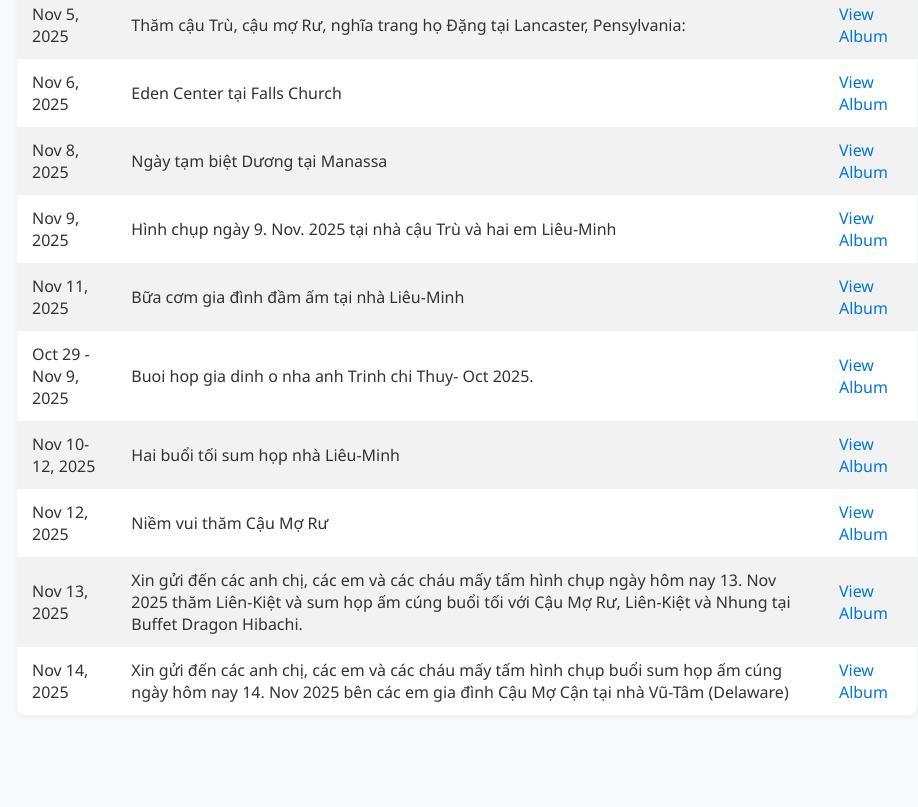
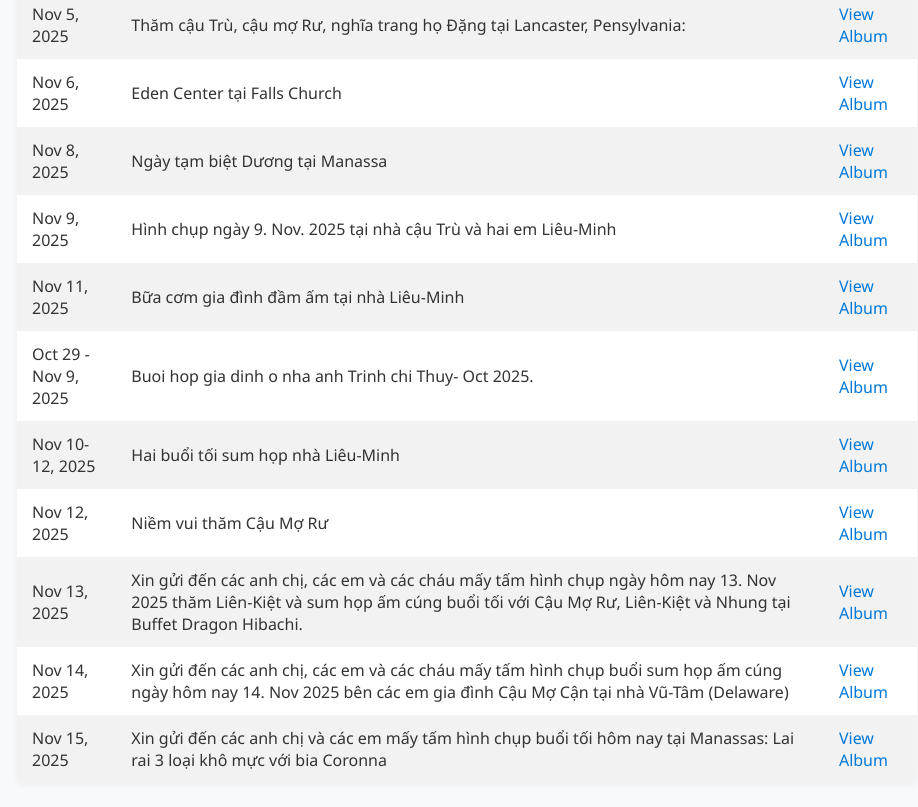
Before and after one commit to rtp27609/FamilyReunion, a plain HTML site: page index.html in a window 1280 px wide. Shown: the part 1394-2201 px from the top of the page, without its empty margins (173-1091 px from the left). Before the commit the page ends 2139 px from the top, so only its background shows below. Drawn offline with Linux system fonts and the light colour scheme.

Commit message:
Add latest album - Nov 15

```diff
--- a/index.html
+++ b/index.html
@@ -233,6 +233,11 @@
           <td data-label="Description">Xin gửi đến các anh chị, các em và các cháu mấy tấm hình chụp buổi sum họp ấm cúng ngày hôm nay 14. Nov 2025 bên các em gia đình Cậu Mợ Cận tại nhà Vũ-Tâm (Delaware)</td>
           <td data-label="Album"><a class="album-link" href="https://photos.app.goo.gl/ab23sVJBcEfSra8A8" target="_blank">View Album</a></td>
         </tr>
+		<tr>
+          <td data-label="Date">Nov 15, 2025</td>
+          <td data-label="Description">Xin gửi đến các anh chị và các em mấy tấm hình chụp buổi tối hôm nay tại Manassas: Lai rai 3 loại khô mực với bia Coronna</td>
+          <td data-label="Album"><a class="album-link" href="https://photos.app.goo.gl/8GQf1X4mppp3t9ig7" target="_blank">View Album</a></td>
+        </tr>
         <!-- Add more rows here for all 20 albums -->
       </tbody>
     </table>
```
